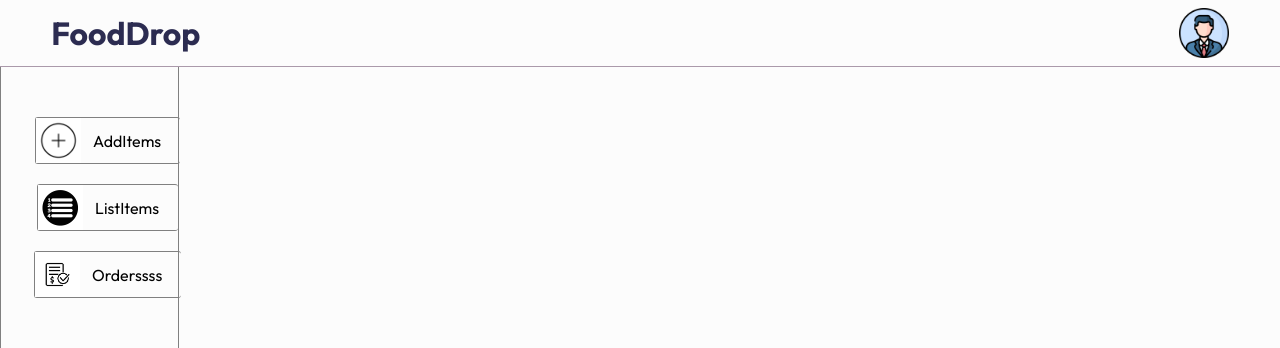
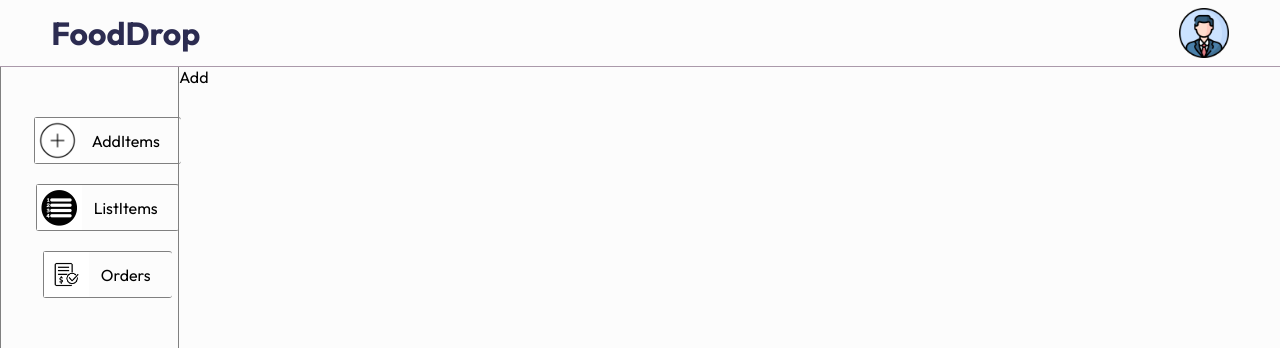
Before and after one commit to Sourav4554/FoodApp, a React (Vite) app in the folder Admin/: page /add in a window 1280 px wide. Shown: the top 348 px of the page. Built offline with nearby package versions, Linux system fonts and the light colour scheme.

Commit message:
routing created in admin panel

```diff
--- a/Admin/src/App.jsx
+++ b/Admin/src/App.jsx
@@ -1,6 +1,10 @@
 import React from 'react'
 import Navbar from './Components/Navbar/Navbar'
 import Sidebar from './Components/Sidebar/Sidebar'
+import { Routes,Route } from 'react-router-dom'
+import Add from './Pages/Add/Add'
+import List from './Pages/List/List'
+import Order from './Pages/Orders/Order'
 
 const App = () => {
   return (
@@ -9,6 +13,11 @@ const App = () => {
       <hr />
       <div className="app-content">
         <Sidebar/>
+        <Routes>
+          <Route  path='/add' element={<Add/>}/>
+          <Route  path='/list' element={<List/>}/>
+          <Route  path='/order' element={<Order/>}/>
+        </Routes>
       </div>
     </div>
   )
--- a/Admin/src/Components/Navbar/Navbar.css
+++ b/Admin/src/Components/Navbar/Navbar.css
@@ -9,6 +9,6 @@ width: 50px;
 height: 50px;
 }
 .navbar h1 {
-    color: #2c2c51;
-    cursor: pointer;
+color: #2c2c51;
+cursor: pointer;
   }
--- a/Admin/src/Components/Sidebar/Sidebar.css
+++ b/Admin/src/Components/Sidebar/Sidebar.css
@@ -17,7 +17,7 @@ display: flex;
 align-items: center;
 gap: 12px;
 border: 1px solid gray;
-padding-right: 13%;
+padding-right: 15%;
 border-radius: 3px 3px 3px 3px;
 border-right: none;
 }
@@ -30,3 +30,9 @@ height: 45px;
 display: none;
 }
 }
+@media (max-width:740px){
+    .sidebar-option img{
+    width:35px;
+    height:35px;
+    }
+}
--- a/Admin/src/Components/Sidebar/Sidebar.jsx
+++ b/Admin/src/Components/Sidebar/Sidebar.jsx
@@ -1,22 +1,23 @@
 import React from 'react'
 import './Sidebar.css'
 import {icons} from '../../assets/assets'
+import { NavLink } from 'react-router-dom'
 const Sidebar = () => {
   return (
     <div className='sidebar'>
         <div className="sidebar-options">
-            <div className="sidebar-option">
+            <NavLink className="sidebar-option" to='/add' activeClassName="active-link">
                 <img src={icons.add_icon} alt="" />
                 <p>AddItems</p>
-            </div>
-            <div className="sidebar-option">
+            </NavLink>
+            <NavLink className="sidebar-option" to='/list'>
                 <img src={icons.listicon} alt="" />
                 <p>ListItems</p>
-            </div>
-            <div className="sidebar-option">
+            </NavLink>
+            <NavLink className="sidebar-option" to='/order'>
                 <img src={icons.ordericon} alt="" className='order-icon'/>
-                <p>Orderssss</p>
-            </div>
+                <p>Orders</p>
+            </NavLink>
         </div>
     </div>
   )
--- /dev/null
+++ b/Admin/src/Pages/Add/Add.jsx
@@ -0,0 +1,9 @@
+import React from 'react'
+
+const Add = () => {
+  return (
+    <div>Add</div>
+  )
+}
+
+export default Add
--- /dev/null
+++ b/Admin/src/Pages/List/List.jsx
@@ -0,0 +1,9 @@
+import React from 'react'
+
+const List = () => {
+  return (
+    <div>List</div>
+  )
+}
+
+export default List
--- /dev/null
+++ b/Admin/src/Pages/Orders/Order.jsx
@@ -0,0 +1,9 @@
+import React from 'react'
+
+const Order = () => {
+  return (
+    <div>Order</div>
+  )
+}
+
+export default Order
--- a/Admin/src/main.jsx
+++ b/Admin/src/main.jsx
@@ -7,6 +7,4 @@ createRoot(document.getElementById('root')).render(
   <BrowserRouter>
    <App />
   </BrowserRouter>
-
-
 )
```
